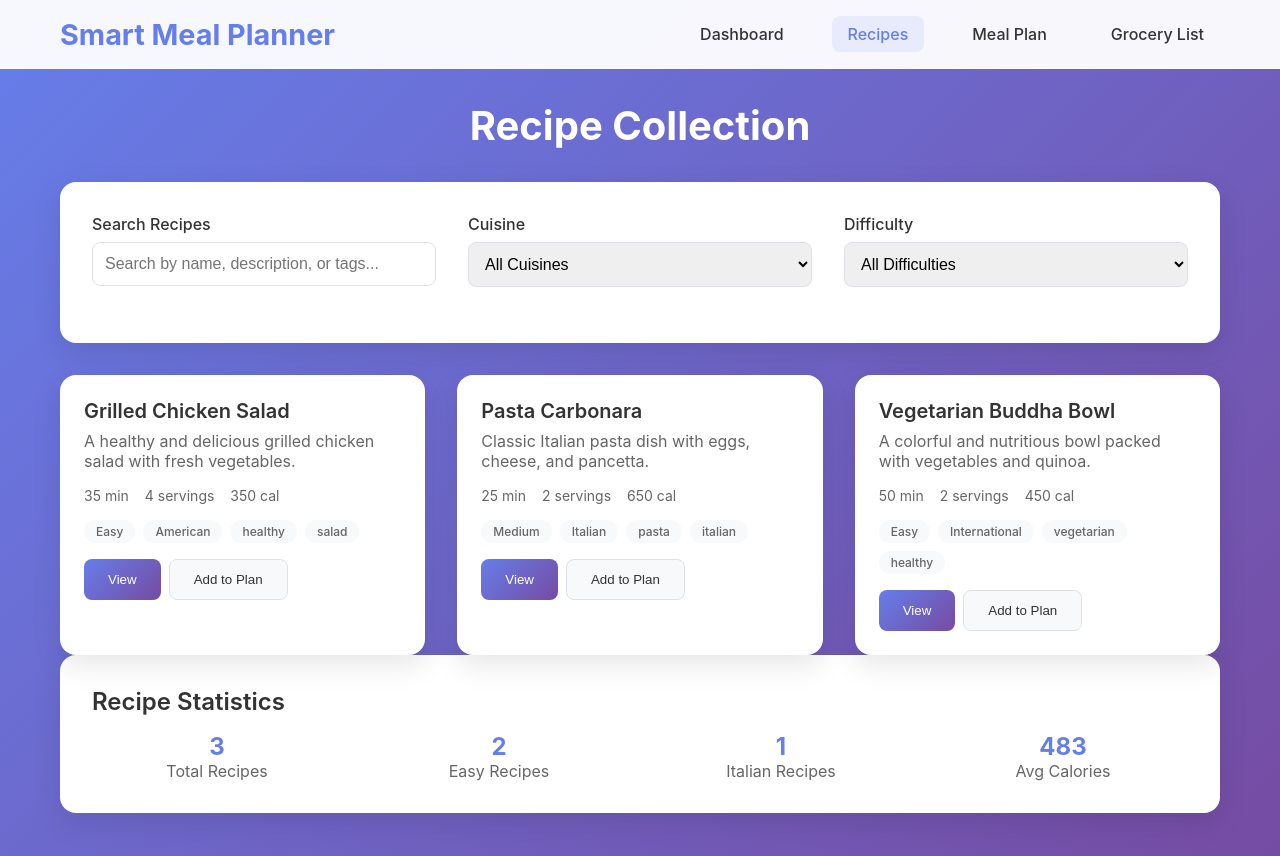
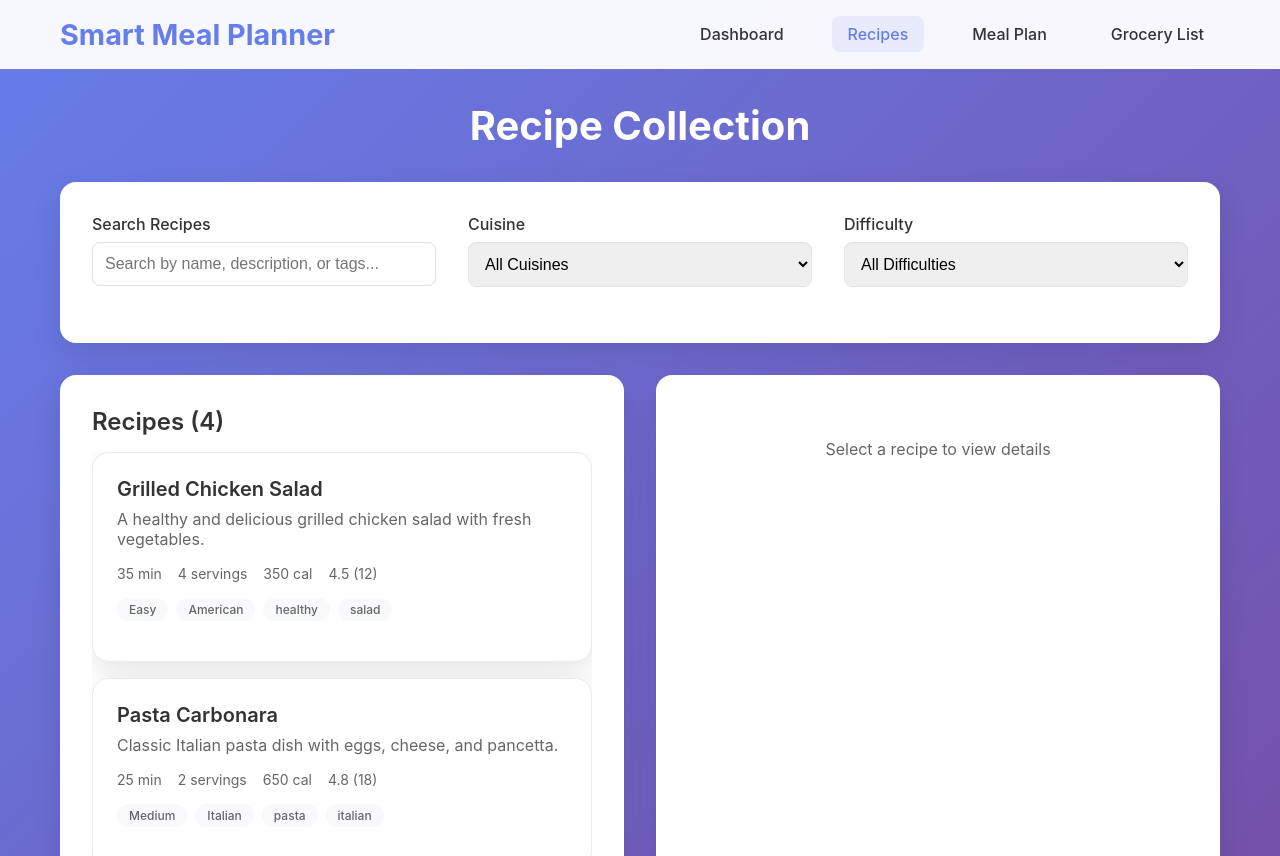
Before and after one commit to KasthuriRaja-M/Smart-Meal-Planner, a React app: page /recipes in a window 1280 px wide. Shown: the top 856 px of the page. Built offline with nearby package versions, Linux system fonts and the light colour scheme; the HTML template or start-up script is replaced by a standard one.

Commit message:
Enhance Recipes component with state management for reviews and ratings, update recipe data structure to include reviews, ratings, and additional ingredients, and improve filtering functionality for cuisines and difficulties.

```diff
--- a/src/pages/Recipes.tsx
+++ b/src/pages/Recipes.tsx
@@ -1,117 +1,252 @@
 import React, { useState } from 'react';
+import { Recipe } from '../types';
 import RecipeCard from '../components/RecipeCard';
 import RecipeRating from '../components/RecipeRating';
-import { Recipe, Review } from '../types';
 
 const Recipes: React.FC = () => {
+  const [selectedRecipe, setSelectedRecipe] = useState<Recipe | null>(null);
   const [searchTerm, setSearchTerm] = useState('');
-  const [selectedCuisine, setSelectedCuisine] = useState('');
-  const [selectedDifficulty, setSelectedDifficulty] = useState('');
+  const [selectedCuisine, setSelectedCuisine] = useState('all');
+  const [selectedDifficulty, setSelectedDifficulty] = useState('all');
 
-  // Mock recipes data
-  const recipes: Recipe[] = [
+  // Mock recipes with ratings and reviews
+  const [recipes, setRecipes] = useState<Recipe[]>([
     {
       id: '1',
       name: 'Grilled Chicken Salad',
       description: 'A healthy and delicious grilled chicken salad with fresh vegetables.',
       ingredients: [
-        { id: '1', name: 'Chicken breast', amount: 2, unit: 'pieces', category: 'Protein' },
-        { id: '2', name: 'Mixed greens', amount: 4, unit: 'cups', category: 'Vegetables' },
-        { id: '3', name: 'Cherry tomatoes', amount: 1, unit: 'cup', category: 'Vegetables' },
-        { id: '4', name: 'Cucumber', amount: 1, unit: 'piece', category: 'Vegetables' },
-        { id: '5', name: 'Olive oil', amount: 2, unit: 'tbsp', category: 'Oils' }
+        { name: 'Chicken breast', amount: 2, unit: 'pieces' },
+        { name: 'Mixed greens', amount: 4, unit: 'cups' },
+        { name: 'Cherry tomatoes', amount: 1, unit: 'cup' },
+        { name: 'Cucumber', amount: 1, unit: 'piece' },
+        { name: 'Olive oil', amount: 2, unit: 'tbsp' },
+        { name: 'Balsamic vinegar', amount: 1, unit: 'tbsp' }
       ],
       instructions: [
         'Season chicken breast with salt and pepper',
-        'Grill chicken for 6-8 minutes per side',
-        'Chop vegetables and mix in a bowl',
-        'Slice grilled chicken and add to salad',
-        'Drizzle with olive oil and serve'
+        'Grill chicken for 6-8 minutes per side until cooked through',
+        'Let chicken rest for 5 minutes, then slice',
+        'Combine mixed greens, tomatoes, and cucumber in a bowl',
+        'Top with sliced chicken',
+        'Drizzle with olive oil and balsamic vinegar'
       ],
       prepTime: 15,
       cookTime: 20,
       servings: 4,
       difficulty: 'Easy',
       cuisine: 'American',
-      tags: ['healthy', 'salad', 'chicken', 'grilled'],
-      nutrition: { calories: 350, protein: 25, carbs: 15, fat: 20, fiber: 8, sugar: 5 }
+      tags: ['healthy', 'salad', 'chicken'],
+      nutrition: { calories: 350, protein: 25, carbs: 15, fat: 20, fiber: 8, sugar: 5 },
+      rating: 4.5,
+      reviewCount: 12,
+      reviews: [
+        {
+          id: '1',
+          recipeId: '1',
+          userId: 'user-1',
+          userName: 'Sarah M.',
+          rating: 5,
+          comment: 'Absolutely delicious! The chicken was perfectly grilled and the salad was so fresh.',
+          date: '2024-01-15',
+          helpful: 8
+        },
+        {
+          id: '2',
+          recipeId: '1',
+          userId: 'user-2',
+          userName: 'Mike R.',
+          rating: 4,
+          comment: 'Great healthy option. I added some avocado for extra flavor.',
+          date: '2024-01-10',
+          helpful: 5
+        }
+      ]
     },
     {
       id: '2',
       name: 'Pasta Carbonara',
       description: 'Classic Italian pasta dish with eggs, cheese, and pancetta.',
       ingredients: [
-        { id: '1', name: 'Spaghetti', amount: 1, unit: 'pound', category: 'Pasta' },
-        { id: '2', name: 'Pancetta', amount: 8, unit: 'ounces', category: 'Protein' },
-        { id: '3', name: 'Eggs', amount: 4, unit: 'large', category: 'Dairy' },
-        { id: '4', name: 'Parmesan cheese', amount: 1, unit: 'cup', category: 'Dairy' },
-        { id: '5', name: 'Black pepper', amount: 1, unit: 'tsp', category: 'Spices' }
+        { name: 'Spaghetti', amount: 1, unit: 'pound' },
+        { name: 'Pancetta', amount: 8, unit: 'ounces' },
+        { name: 'Eggs', amount: 4, unit: 'large' },
+        { name: 'Parmesan cheese', amount: 1, unit: 'cup' },
+        { name: 'Black pepper', amount: 1, unit: 'tsp' },
+        { name: 'Salt', amount: 1, unit: 'tsp' }
       ],
       instructions: [
-        'Cook pasta according to package directions',
-        'Cook pancetta until crispy',
-        'Beat eggs and cheese in a bowl',
-        'Combine hot pasta with egg mixture',
-        'Add pancetta and season with pepper'
+        'Bring a large pot of salted water to boil',
+        'Cook spaghetti according to package directions',
+        'Meanwhile, cook pancetta in a large skillet until crispy',
+        'In a bowl, whisk together eggs, cheese, and pepper',
+        'Drain pasta, reserving 1 cup of pasta water',
+        'Add hot pasta to skillet with pancetta',
+        'Remove from heat and quickly stir in egg mixture',
+        'Add pasta water as needed to create a creamy sauce'
       ],
       prepTime: 10,
       cookTime: 15,
       servings: 2,
       difficulty: 'Medium',
       cuisine: 'Italian',
-      tags: ['pasta', 'italian', 'creamy', 'quick'],
-      nutrition: { calories: 650, protein: 20, carbs: 70, fat: 30, fiber: 3, sugar: 2 }
+      tags: ['pasta', 'italian', 'creamy'],
+      nutrition: { calories: 650, protein: 20, carbs: 70, fat: 30, fiber: 3, sugar: 2 },
+      rating: 4.8,
+      reviewCount: 18,
+      reviews: [
+        {
+          id: '3',
+          recipeId: '2',
+          userId: 'user-3',
+          userName: 'Maria L.',
+          rating: 5,
+          comment: 'Authentic Italian taste! The sauce was perfectly creamy.',
+          date: '2024-01-12',
+          helpful: 12
+        },
+        {
+          id: '4',
+          recipeId: '2',
+          userId: 'user-4',
+          userName: 'John D.',
+          rating: 4,
+          comment: 'Delicious but be careful not to scramble the eggs!',
+          date: '2024-01-08',
+          helpful: 7
+        }
+      ]
     },
     {
       id: '3',
       name: 'Vegetarian Buddha Bowl',
       description: 'A colorful and nutritious bowl packed with vegetables and quinoa.',
       ingredients: [
-        { id: '1', name: 'Quinoa', amount: 1, unit: 'cup', category: 'Grains' },
-        { id: '2', name: 'Sweet potato', amount: 1, unit: 'large', category: 'Vegetables' },
-        { id: '3', name: 'Chickpeas', amount: 1, unit: 'can', category: 'Legumes' },
-        { id: '4', name: 'Kale', amount: 2, unit: 'cups', category: 'Vegetables' },
-        { id: '5', name: 'Avocado', amount: 1, unit: 'piece', category: 'Fruits' }
+        { name: 'Quinoa', amount: 1, unit: 'cup' },
+        { name: 'Sweet potato', amount: 1, unit: 'large' },
+        { name: 'Chickpeas', amount: 1, unit: 'can' },
+        { name: 'Kale', amount: 2, unit: 'cups' },
+        { name: 'Avocado', amount: 1, unit: 'piece' },
+        { name: 'Tahini', amount: 2, unit: 'tbsp' }
       ],
       instructions: [
         'Cook quinoa according to package directions',
-        'Roast sweet potato and chickpeas',
-        'Massage kale with olive oil',
-        'Assemble bowl with all ingredients',
-        'Top with sliced avocado'
+        'Roast sweet potato cubes at 400°F for 25 minutes',
+        'Drain and rinse chickpeas',
+        'Massage kale with olive oil and salt',
+        'Assemble bowls with quinoa, sweet potato, chickpeas, and kale',
+        'Top with sliced avocado and drizzle with tahini sauce'
       ],
       prepTime: 20,
       cookTime: 30,
       servings: 2,
       difficulty: 'Easy',
       cuisine: 'International',
-      tags: ['vegetarian', 'healthy', 'bowl', 'quinoa'],
-      nutrition: { calories: 450, protein: 15, carbs: 60, fat: 18, fiber: 12, sugar: 8 }
+      tags: ['vegetarian', 'healthy', 'bowl'],
+      nutrition: { calories: 450, protein: 15, carbs: 60, fat: 18, fiber: 12, sugar: 8 },
+      rating: 4.2,
+      reviewCount: 9,
+      reviews: [
+        {
+          id: '5',
+          recipeId: '3',
+          userId: 'user-5',
+          userName: 'Emma W.',
+          rating: 4,
+          comment: 'So colorful and filling! Perfect for meal prep.',
+          date: '2024-01-14',
+          helpful: 6
+        }
+      ]
+    },
+    {
+      id: '4',
+      name: 'Oatmeal with Berries',
+      description: 'Warm oatmeal topped with fresh berries and honey.',
+      ingredients: [
+        { name: 'Rolled oats', amount: 1, unit: 'cup' },
+        { name: 'Milk', amount: 2, unit: 'cups' },
+        { name: 'Mixed berries', amount: 1, unit: 'cup' },
+        { name: 'Honey', amount: 2, unit: 'tbsp' },
+        { name: 'Cinnamon', amount: 1, unit: 'tsp' }
+      ],
+      instructions: [
+        'Bring milk to a gentle boil in a medium saucepan',
+        'Stir in oats and reduce heat to low',
+        'Cook for 5 minutes, stirring occasionally',
+        'Remove from heat and let stand for 2 minutes',
+        'Top with berries, honey, and a sprinkle of cinnamon'
+      ],
+      prepTime: 5,
+      cookTime: 10,
+      servings: 1,
+      difficulty: 'Easy',
+      cuisine: 'American',
+      tags: ['breakfast', 'healthy', 'oats'],
+      nutrition: { calories: 250, protein: 8, carbs: 45, fat: 5, fiber: 6, sugar: 15 },
+      rating: 4.6,
+      reviewCount: 15,
+      reviews: [
+        {
+          id: '6',
+          recipeId: '4',
+          userId: 'user-6',
+          userName: 'Lisa K.',
+          rating: 5,
+          comment: 'Perfect breakfast! I add nuts for extra protein.',
+          date: '2024-01-16',
+          helpful: 9
+        },
+        {
+          id: '7',
+          recipeId: '4',
+          userId: 'user-7',
+          userName: 'David P.',
+          rating: 4,
+          comment: 'Simple and delicious. Great way to start the day.',
+          date: '2024-01-11',
+          helpful: 4
+        }
+      ]
     }
-  ];
+  ]);
 
-  const cuisines = ['All', 'American', 'Italian', 'International', 'Asian', 'Mexican'];
-  const difficulties = ['All', 'Easy', 'Medium', 'Hard'];
+  const cuisines = ['all', ...Array.from(new Set(recipes.map(r => r.cuisine)))];
+  const difficulties = ['all', 'Easy', 'Medium', 'Hard'];
 
   const filteredRecipes = recipes.filter(recipe => {
     const matchesSearch = recipe.name.toLowerCase().includes(searchTerm.toLowerCase()) ||
                          recipe.description.toLowerCase().includes(searchTerm.toLowerCase()) ||
                          recipe.tags.some(tag => tag.toLowerCase().includes(searchTerm.toLowerCase()));
-
-    const matchesCuisine = selectedCuisine === '' || selectedCuisine === 'All' || recipe.cuisine === selectedCuisine;
-    const matchesDifficulty = selectedDifficulty === '' || selectedDifficulty === 'All' || recipe.difficulty === selectedDifficulty;
+    const matchesCuisine = selectedCuisine === 'all' || recipe.cuisine === selectedCuisine;
+    const matchesDifficulty = selectedDifficulty === 'all' || recipe.difficulty === selectedDifficulty;
 
     return matchesSearch && matchesCuisine && matchesDifficulty;
   });
 
-  const handleViewRecipe = (recipe: Recipe) => {
-    // In a real app, this would navigate to a detailed recipe view
-    console.log('Viewing recipe:', recipe.name);
-  };
+  const handleAddReview = (review: any) => {
+    const newReview = {
+      ...review,
+      id: Date.now().toString(),
+      date: new Date().toISOString().split('T')[0],
+      helpful: 0
+    };
 
-  const handleAddToMealPlan = (recipe: Recipe) => {
-    // In a real app, this would add the recipe to the meal plan
-    console.log('Adding to meal plan:', recipe.name);
+    setRecipes(recipes.map(recipe => {
+      if (recipe.id === review.recipeId) {
+        const updatedReviews = [...(recipe.reviews || []), newReview];
+        const totalRating = updatedReviews.reduce((sum, r) => sum + r.rating, 0);
+        const averageRating = totalRating / updatedReviews.length;
+
+        return {
+          ...recipe,
+          reviews: updatedReviews,
+          rating: averageRating,
+          reviewCount: updatedReviews.length
+        };
+      }
+      return recipe;
+    }));
   };
 
   return (
@@ -119,7 +254,7 @@ const Recipes: React.FC = () => {
       <div className="container">
         <h1 className="page-title">Recipe Collection</h1>
 
-        {/* Search and Filters */}
+        {/* Search and Filter */}
         <div className="card">
           <div className="grid grid-3">
             <div className="form-group">
@@ -139,9 +274,10 @@ const Recipes: React.FC = () => {
                 value={selectedCuisine}
                 onChange={(e) => setSelectedCuisine(e.target.value)}
               >
-                <option value="">All Cuisines</option>
-                {cuisines.slice(1).map(cuisine => (
-                  <option key={cuisine} value={cuisine}>{cuisine}</option>
+                {cuisines.map(cuisine => (
+                  <option key={cuisine} value={cuisine}>
+                    {cuisine === 'all' ? 'All Cuisines' : cuisine}
+                  </option>
                 ))}
               </select>
             </div>
@@ -152,69 +288,113 @@ const Recipes: React.FC = () => {
                 value={selectedDifficulty}
                 onChange={(e) => setSelectedDifficulty(e.target.value)}
               >
-                <option value="">All Difficulties</option>
-                {difficulties.slice(1).map(difficulty => (
-                  <option key={difficulty} value={difficulty}>{difficulty}</option>
+                {difficulties.map(difficulty => (
+                  <option key={difficulty} value={difficulty}>
+                    {difficulty === 'all' ? 'All Difficulties' : difficulty}
+                  </option>
                 ))}
               </select>
             </div>
           </div>
         </div>
 
-        {/* Recipe Grid */}
-        {filteredRecipes.length > 0 ? (
-          <div className="grid grid-3">
-            {filteredRecipes.map(recipe => (
-              <RecipeCard
-                key={recipe.id}
-                recipe={recipe}
-                onView={handleViewRecipe}
-                onAddToMealPlan={handleAddToMealPlan}
-              />
-            ))}
-          </div>
-        ) : (
+        <div className="grid grid-2">
+          {/* Recipe List */}
           <div className="card">
-            <div className="empty-state">
-              <div className="empty-state-icon">
-                <i className="fas fa-search"></i>
-              </div>
-              <h3>No recipes found</h3>
-              <p>Try adjusting your search criteria or filters.</p>
+            <h2 className="card-title">
+              <i className="fas fa-book-open"></i> Recipes ({filteredRecipes.length})
+            </h2>
+            <div style={{ maxHeight: '600px', overflowY: 'auto' }}>
+              {filteredRecipes.map(recipe => (
+                <div
+                  key={recipe.id}
+                  className="recipe-card"
+                  style={{
+                    marginBottom: '1rem',
+                    cursor: 'pointer',
+                    border: selectedRecipe?.id === recipe.id ? '2px solid #667eea' : '1px solid #e9ecef'
+                  }}
+                  onClick={() => setSelectedRecipe(recipe)}
+                >
+                  <RecipeCard recipe={recipe} />
+                </div>
+              ))}
             </div>
           </div>
-        )}
 
-        {/* Recipe Stats */}
-        <div className="card">
-          <h2 className="card-title">
-            <i className="fas fa-info-circle"></i> Recipe Statistics
-          </h2>
-          <div className="grid grid-4">
-            <div style={{ textAlign: 'center' }}>
-              <div style={{ fontSize: '1.5rem', fontWeight: 'bold', color: '#667eea' }}>
-                {recipes.length}
+          {/* Recipe Details */}
+          <div className="card">
+            {selectedRecipe ? (
+              <div>
+                <h2 className="card-title">
+                  <i className="fas fa-utensils"></i> {selectedRecipe.name}
+                </h2>
+
+                <p style={{ color: '#666', marginBottom: '1rem' }}>
+                  {selectedRecipe.description}
+                </p>
+
+                <div className="recipe-meta" style={{ marginBottom: '1rem' }}>
+                  <span>
+                    <i className="fas fa-clock"></i> {selectedRecipe.prepTime + selectedRecipe.cookTime} min
+                  </span>
+                  <span>
+                    <i className="fas fa-users"></i> {selectedRecipe.servings} servings
+                  </span>
+                  <span>
+                    <i className="fas fa-fire"></i> {selectedRecipe.nutrition.calories} cal
+                  </span>
+                  <span>
+                    <i className="fas fa-signal"></i> {selectedRecipe.difficulty}
+                  </span>
+                  <span>
+                    <i className="fas fa-globe"></i> {selectedRecipe.cuisine}
+                  </span>
+                </div>
+
+                <div className="grid grid-2">
+                  <div>
+                    <h3>Ingredients</h3>
+                    <ul>
+                      {selectedRecipe.ingredients.map((ingredient, index) => (
+                        <li key={index}>
+                          {ingredient.amount} {ingredient.unit} {ingredient.name}
+                        </li>
+                      ))}
+                    </ul>
+                  </div>
+                  <div>
+                    <h3>Nutrition</h3>
+                    <div className="grid grid-2">
+                      <div>Calories: {selectedRecipe.nutrition.calories}</div>
+                      <div>Protein: {selectedRecipe.nutrition.protein}g</div>
+                      <div>Carbs: {selectedRecipe.nutrition.carbs}g</div>
+                      <div>Fat: {selectedRecipe.nutrition.fat}g</div>
+                    </div>
+                  </div>
+                </div>
+
+                <h3>Instructions</h3>
+                <ol>
+                  {selectedRecipe.instructions.map((instruction, index) => (
+                    <li key={index} style={{ marginBottom: '0.5rem' }}>
+                      {instruction}
+                    </li>
+                  ))}
+                </ol>
+
+                {/* Recipe Rating Component */}
+                <RecipeRating
+                  recipe={selectedRecipe}
+                  onAddReview={handleAddReview}
+                />
               </div>
-              <div style={{ color: '#666' }}>Total Recipes</div>
-            </div>
-            <div style={{ textAlign: 'center' }}>
-              <div style={{ fontSize: '1.5rem', fontWeight: 'bold', color: '#667eea' }}>
-                {recipes.filter(r => r.difficulty === 'Easy').length}
+            ) : (
+              <div style={{ textAlign: 'center', padding: '2rem', color: '#666' }}>
+                <i className="fas fa-utensils" style={{ fontSize: '3rem', marginBottom: '1rem', opacity: 0.5 }}></i>
+                <p>Select a recipe to view details</p>
               </div>
-              <div style={{ color: '#666' }}>Easy Recipes</div>
-            </div>
-            <div style={{ textAlign: 'center' }}>
-              <div style={{ fontSize: '1.5rem', fontWeight: 'bold', color: '#667eea' }}>
-                {recipes.filter(r => r.cuisine === 'Italian').length}
-              </div>
-              <div style={{ color: '#666' }}>Italian Recipes</div>
-            </div>
-            <div style={{ textAlign: 'center' }}>
-              <div style={{ fontSize: '1.5rem', fontWeight: 'bold', color: '#667eea' }}>
-                {Math.round(recipes.reduce((acc, r) => acc + r.nutrition.calories, 0) / recipes.length)}
-              </div>
-              <div style={{ color: '#666' }}>Avg Calories</div>
-            </div>
+            )}
           </div>
         </div>
       </div>
```
